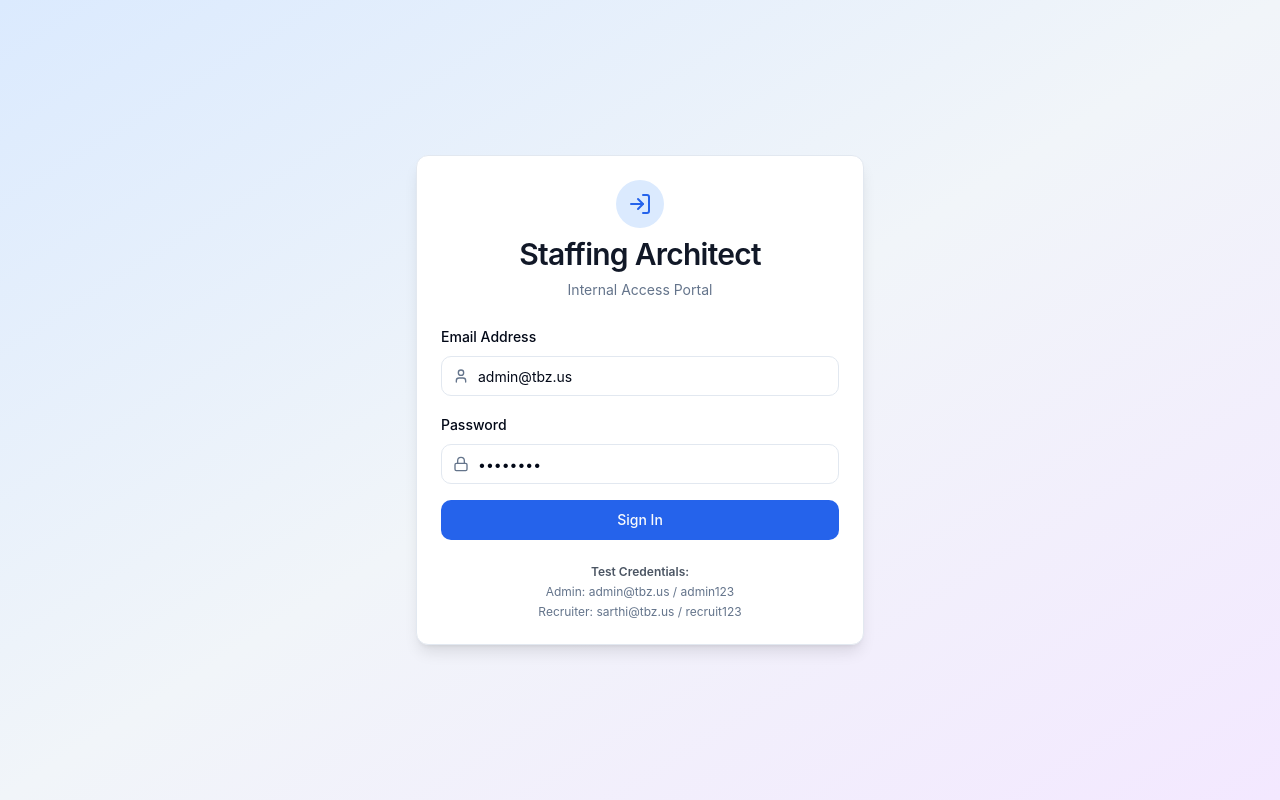
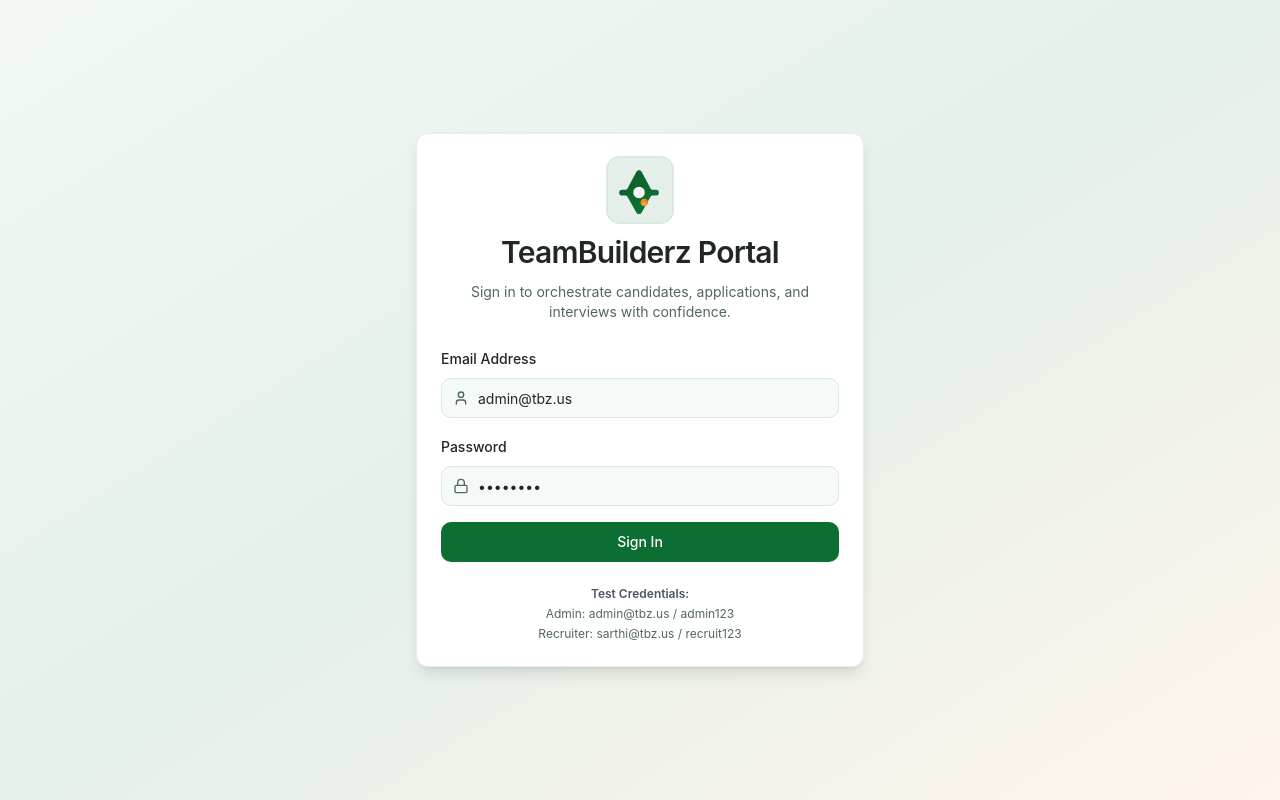
Before and after one commit to firebasebyhacknerd/Teambuilderz-app, a Next.js app in the folder frontend/: page /login in a window 1280 px wide. Built offline with nearby package versions, Linux system fonts and the light colour scheme; no server answers.

Commit message:
commit  Initial commit

```diff
--- a/frontend/components/Layout/DashboardLayout.js
+++ b/frontend/components/Layout/DashboardLayout.js
@@ -1,4 +1,5 @@
 import { useState } from 'react';
+import Image from 'next/image';
 import Link from 'next/link';
 import { useRouter } from 'next/router';
 import { ArrowLeft, Menu, X } from 'lucide-react';
@@ -48,18 +49,23 @@ const DashboardLayout = ({
     });
 
   return (
-    <div className="min-h-screen bg-muted/20 flex">
+    <div className="min-h-screen bg-[hsl(var(--background))] flex">
       {/* Sidebar */}
       <aside
-        className={`fixed inset-y-0 left-0 z-30 w-72 bg-background border-r border-border shadow-lg transform transition-transform duration-200 ease-in-out lg:translate-x-0 ${
+        className={`fixed inset-y-0 left-0 z-30 w-72 bg-card border-r border-border shadow-lg transform transition-transform duration-200 ease-in-out lg:translate-x-0 ${
           sidebarOpen ? 'translate-x-0' : '-translate-x-full lg:translate-x-0'
         }`}
       >
         <div className="h-full flex flex-col overflow-y-auto">
           <div className="px-6 py-5 border-b border-border flex items-center justify-between">
-            <div>
-              <p className="text-xs uppercase tracking-wider text-muted-foreground">TeamBuilderz</p>
-              <h2 className="text-lg font-semibold text-foreground">Control Center</h2>
+            <div className="flex items-center gap-3">
+              <div className="relative h-12 w-12 rounded-xl bg-secondary/60 flex items-center justify-center ring-2 ring-primary/20">
+                <Image src="/logo.svg" alt="TeamBuilderz logo" width={42} height={42} priority />
+              </div>
+              <div>
+                <p className="text-xs uppercase tracking-wider text-muted-foreground">TeamBuilderz</p>
+                <h2 className="text-lg font-semibold text-foreground">Growth Console</h2>
+              </div>
             </div>
             <Button variant="ghost" size="icon" className="lg:hidden" onClick={() => setSidebarOpen(false)}>
               <X size={20} />
@@ -78,8 +84,8 @@ const DashboardLayout = ({
       )}
 
       {/* Main */}
-      <div className="flex-1 lg:ml-72">
-        <header className="sticky top-0 z-10 bg-background/80 backdrop-blur border-b border-border">
+      <div className="flex-1 lg:ml-72 bg-gradient-to-br from-white via-[hsl(var(--background))] to-white">
+        <header className="sticky top-0 z-10 bg-background/85 backdrop-blur border-b border-border">
           <div className="px-4 sm:px-6 py-4 flex items-center justify-between gap-4">
             <div className="flex items-center gap-3">
               <Button
--- a/frontend/pages/admin/index.js
+++ b/frontend/pages/admin/index.js
@@ -30,8 +30,14 @@ const AdminDashboard = () => {
 
   useEffect(() => {
     const token = localStorage.getItem('token');
+    const role = localStorage.getItem('userRole');
     if (!token) {
       router.push('/login');
+      return;
+    }
+
+    if (role !== 'Admin') {
+      router.replace('/recruiter');
       return;
     }
 
--- a/frontend/pages/login.js
+++ b/frontend/pages/login.js
@@ -1,4 +1,5 @@
 import { useState } from 'react';
+import Image from 'next/image';
 import { LogIn, User, Lock } from 'lucide-react';
 import {
   Card,
@@ -58,14 +59,16 @@ const LoginPage = () => {
   };
 
   return (
-    <div className="min-h-screen flex items-center justify-center bg-gradient-to-br from-blue-100 via-slate-100 to-purple-100 p-4">
-      <Card className="w-full max-w-md shadow-lg backdrop-blur">
-        <CardHeader className="text-center space-y-2">
-          <div className="mx-auto w-12 h-12 rounded-full bg-blue-100 text-blue-600 flex items-center justify-center">
-            <LogIn className="w-6 h-6" />
+    <div className="min-h-screen flex items-center justify-center bg-gradient-to-br from-[hsl(140,25%,96%)] via-[hsl(144,28%,92%)] to-[hsl(28,88%,96%)] p-4">
+      <Card className="w-full max-w-md shadow-lg backdrop-blur-sm border border-border/70">
+        <CardHeader className="text-center space-y-3">
+          <div className="mx-auto w-16 h-16 rounded-xl bg-secondary/70 flex items-center justify-center ring-2 ring-primary/15">
+            <Image src="/logo.svg" alt="TeamBuilderz" width={48} height={48} priority />
           </div>
-          <CardTitle className="text-3xl font-semibold text-gray-900">Staffing Architect</CardTitle>
-          <CardDescription>Internal Access Portal</CardDescription>
+          <CardTitle className="text-3xl font-semibold text-foreground">TeamBuilderz Portal</CardTitle>
+          <CardDescription className="text-sm text-muted-foreground">
+            Sign in to orchestrate candidates, applications, and interviews with confidence.
+          </CardDescription>
         </CardHeader>
         <CardContent>
           <form onSubmit={handleLogin} className="space-y-4">
@@ -103,7 +106,7 @@ const LoginPage = () => {
               </div>
             )}
             <Button type="submit" className="w-full" disabled={loading}>
-              {loading ? 'Authenticating…' : 'Sign In'}
+              {loading ? 'Authenticating...' : 'Sign In'}
             </Button>
           </form>
         </CardContent>
--- a/frontend/styles/globals.css
+++ b/frontend/styles/globals.css
@@ -4,67 +4,67 @@
 
 @layer base {
   :root {
-    --background: 0 0% 100%;
-    --foreground: 222.2 84% 4.9%;
+    --background: 140 25% 97%;
+    --foreground: 170 10% 14%;
 
-    --muted: 210 40% 96.1%;
-    --muted-foreground: 215.4 16.3% 46.9%;
+    --muted: 144 22% 92%;
+    --muted-foreground: 160 12% 36%;
 
     --popover: 0 0% 100%;
-    --popover-foreground: 222.2 84% 4.9%;
+    --popover-foreground: 170 10% 14%;
 
     --card: 0 0% 100%;
-    --card-foreground: 222.2 84% 4.9%;
+    --card-foreground: 170 10% 14%;
 
-    --border: 214.3 31.8% 91.4%;
-    --input: 214.3 31.8% 91.4%;
+    --border: 150 18% 88%;
+    --input: 150 18% 88%;
 
-    --primary: 221.2 83.2% 53.3%;
-    --primary-foreground: 210 40% 98%;
+    --primary: 144 79% 24%;
+    --primary-foreground: 0 0% 100%;
 
-    --secondary: 210 40% 96.1%;
-    --secondary-foreground: 222.2 47.4% 11.2%;
+    --secondary: 144 28% 88%;
+    --secondary-foreground: 170 12% 18%;
 
-    --accent: 210 40% 96.1%;
-    --accent-foreground: 222.2 47.4% 11.2%;
+    --accent: 28 88% 50%;
+    --accent-foreground: 0 0% 100%;
 
     --destructive: 0 72% 51%;
-    --destructive-foreground: 210 40% 98%;
+    --destructive-foreground: 0 0% 100%;
 
-    --ring: 221.2 83.2% 53.3%;
+    --ring: 144 79% 30%;
 
     --radius: 0.75rem;
   }
 
   .dark {
-    --background: 222.2 84% 4.9%;
-    --foreground: 210 40% 98%;
+    --background: 170 18% 10%;
+    --foreground: 144 28% 92%;
 
-    --muted: 217.2 32.6% 17.5%;
-    --muted-foreground: 215 20.2% 65.1%;
+    --muted: 170 16% 18%;
+    --muted-foreground: 150 20% 65%;
 
-    --popover: 222.2 84% 4.9%;
-    --popover-foreground: 210 40% 98%;
+    --popover: 170 18% 12%;
+    --popover-foreground: 144 28% 92%;
 
-    --card: 222.2 84% 4.9%;
-    --card-foreground: 210 40% 98%;
+    --card: 170 18% 12%;
+    --card-foreground: 144 28% 92%;
 
-    --border: 217.2 32.6% 17.5%;
-    --input: 217.2 32.6% 17.5%;
+    --border: 170 12% 22%;
+    --input: 170 12% 22%;
 
-    --primary: 217.2 91.2% 59.8%;
-    --primary-foreground: 222.2 47.4% 11.2%;
+    --primary: 144 72% 38%;
+    --primary-foreground: 0 0% 100%;
 
-    --secondary: 217.2 32.6% 17.5%;
-    --secondary-foreground: 210 40% 98%;
+    --secondary: 170 12% 24%;
+    --secondary-foreground: 144 28% 92%;
 
-    --accent: 217.2 32.6% 17.5%;
-    --accent-foreground: 210 40% 98%;
+    --accent: 28 88% 52%;
+    --accent-foreground: 0 0% 100%;
 
     --destructive: 0 62.8% 30.6%;
     --destructive-foreground: 210 40% 98%;
 
-    --ring: 224.3 76.3% 48%;
+    --ring: 144 72% 44%;
   }
 
   * {
```
Also changed, not shown: frontend/public/logo.svg (added), 1 other file (tests, documents, lock files or other folders).
